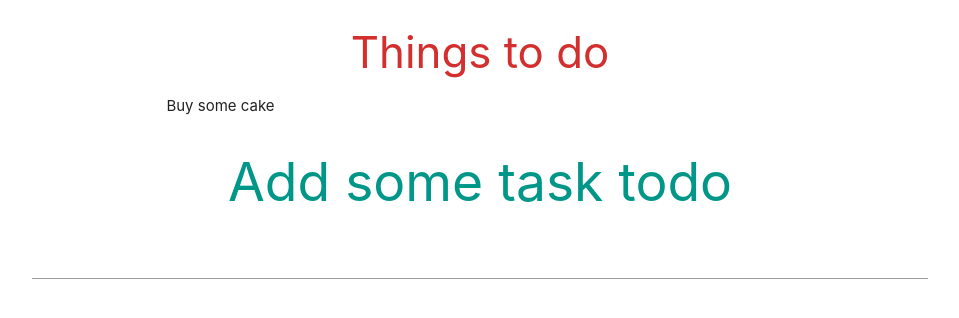
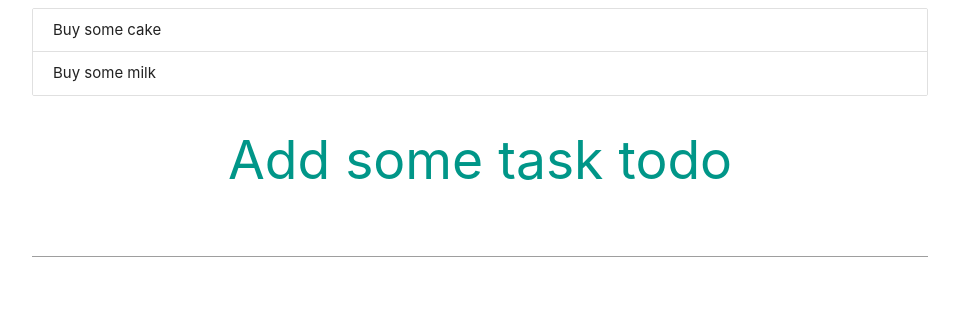
Before and after one commit to deveshdron/reactRedux-Shuan, a React (Create React App) app: page / in a window 1280 px wide. Shown: the top 318 px of the page, without its empty margins (160-1119 px from the left). Built offline with nearby package versions, Linux system fonts and the light colour scheme.

Commit message:
todo app completed

```diff
--- a/src/AddTodo.js
+++ b/src/AddTodo.js
@@ -1,17 +1,19 @@
 import React, { Component } from "react";
-import Todo from "./Todos";
 
 class AddTodo extends Component {
   state = {
-    Todos: [{ id: "1", content: "Buy some milk" }],
+    todo: { id: null, content: null },
+  };
+
+  handleChange = (e) => {
+    this.setState({
+      todo: { id: Math.random(), [e.target.name]: e.target.value },
+    });
   };
 
   handleSubmit = (e) => {
-    let newTodo = [
-      ...this.Todos,
-      { id: Math.random(), content: e.target.value },
-    ];
-    this.setState(newTodo);
+    e.preventDefault();
+    this.props.addTodo(this.state.todo);
   };
 
   render() {
@@ -19,7 +21,7 @@ class AddTodo extends Component {
       <div>
         <h2 className="teal-text center">Add some task todo</h2>
         <form onSubmit={this.handleSubmit}>
-          <input type="text" />
+          <input type="text" name="content" onChange={this.handleChange} />
         </form>
       </div>
     );
--- a/src/App.js
+++ b/src/App.js
@@ -4,13 +4,28 @@ import Todo from "./Todos.js";
 
 class App extends Component {
   state = {
-    Todos: [{ id: "1", content: "Buy some cake" }],
+    Todos: [
+      { id: "1", content: "Buy some cake" },
+      { id: "2", content: "Buy some milk" },
+    ],
+  };
+
+  addTodo = (todo) => {
+    let newTodo = [...this.state.Todos, todo];
+    this.setState({ Todos: newTodo });
+  };
+
+  deleteTodo = (id) => {
+    let newTodo = this.state.Todos.filter((todo) => {
+      return todo.id !== id;
+    });
+    this.setState({ Todos: newTodo });
   };
   render() {
     return (
       <div>
-        <Todo todos={this.state.Todos} />
-        <AddTodo />
+        <Todo todos={this.state.Todos} deleteTodo={this.deleteTodo} />
+        <AddTodo addTodo={this.addTodo} />
       </div>
     );
   }
--- a/src/Todos.js
+++ b/src/Todos.js
@@ -1,18 +1,25 @@
 import React from "react";
 
-const Todo = ({ todos }) => {
-  const todoList = todos.map((todo) => {
-    return <div key={todo.id}>{todo.content}</div>;
-  });
+const Todos = ({ todos, deleteTodo }) => {
+  const todoList = todos.length ? (
+    todos.map((todo) => {
+      return (
+        <div className="collection-item" key={todo.id}>
+          <span
+            onClick={() => {
+              deleteTodo(todo.id);
+            }}
+          >
+            {todo.content}
+          </span>
+        </div>
+      );
+    })
+  ) : (
+    <p className="center">No todos left</p>
+  );
 
-  return (
-    <div className="container">
-      <div>
-        <h3 className="red-text text-darken-2 center">Things to do</h3>
-      </div>
-      {todoList}
-    </div>
-  );
+  return <div className="collection">{todoList}</div>;
 };
 
-export default Todo;
+export default Todos;
```
